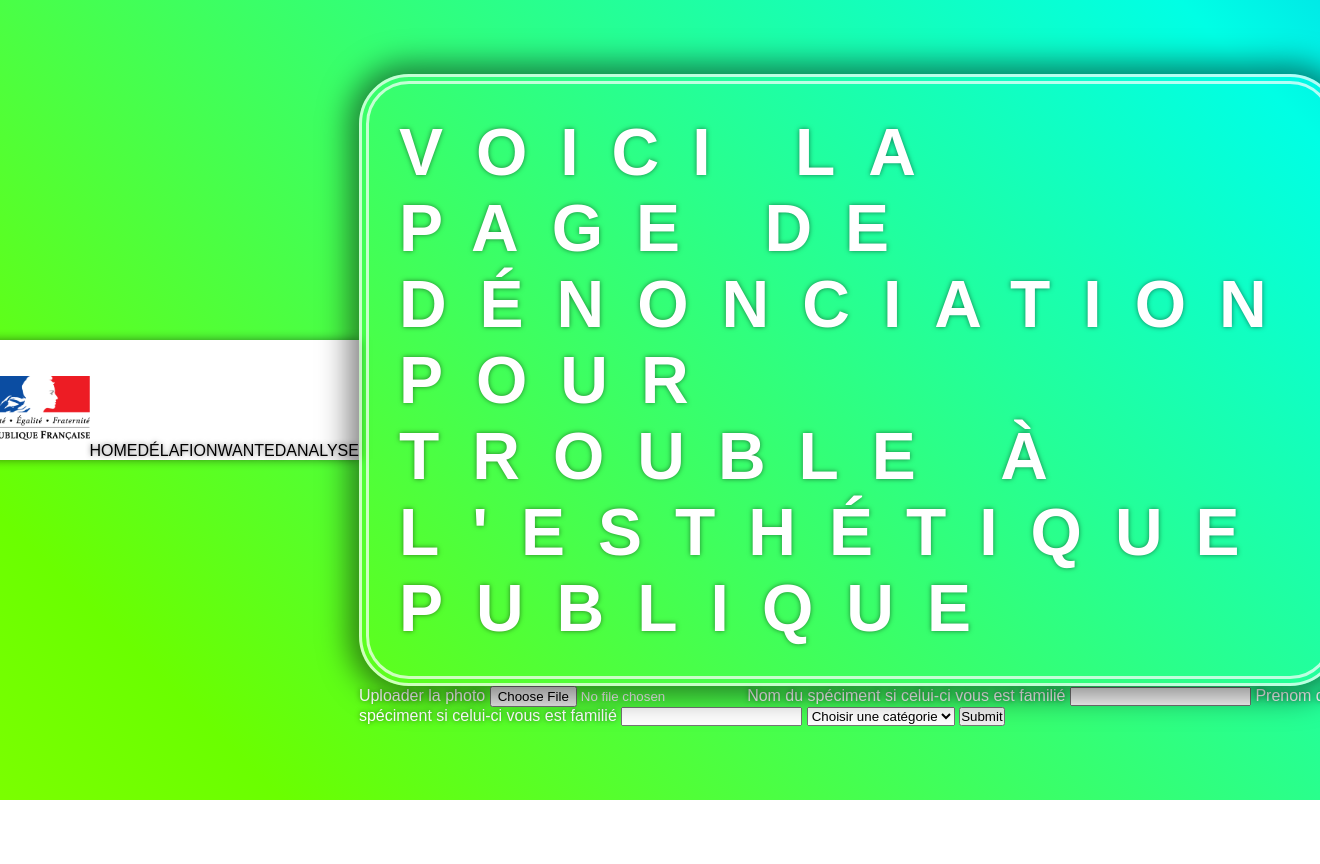
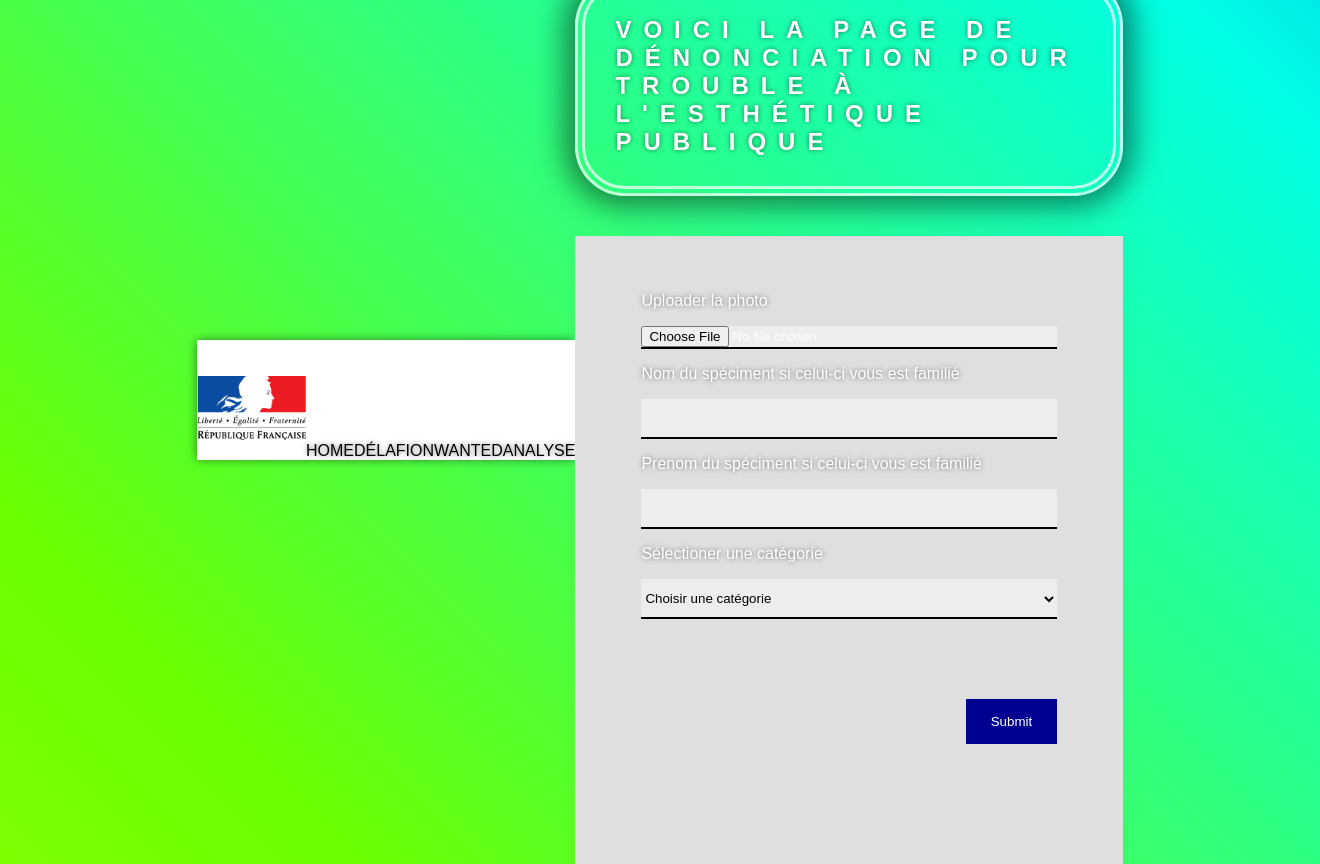
Before and after one commit to RoriLaLoutre/BalanceTonMoche, a PHP site: page /index?page=poucave in a window 1320 px wide; the page is wider, and only the part inside the window is pictured. Before the commit the page ends 800 px from the top of that part, so only its background shows below. Run offline with PHP 8.4, Linux system fonts and the light colour scheme.

Commit message:
mise en place du formulaire et connection bdd , problème dupload image mais globalement fonctionnel + css sur le form poucave

```diff
--- a/Controller/poucaveController.php
+++ b/Controller/poucaveController.php
@@ -5,35 +5,62 @@ $template = './views/pages/poucave.php';
 
 if ($_SERVER['REQUEST_METHOD'] === 'POST') {
 
-    if (isset($_POST['categorie'])) {
-        $categorie = htmlspecialchars($categorie);
+    if (isset($_POST['categorie']) && ($_POST['categorie'] != '')) {
+        $categorie = htmlspecialchars($_POST['categorie']);
     } else {
         $categorie = '';
     }
 
     if (isset($_POST['nom'])) {
-        $nom = htmlspecialchars($nom);
+        $nom = htmlspecialchars($_POST['nom']);
     } else {
         $nom = '';
     }
 
     if (isset($_POST['prenom'])) {
-        $prenom = htmlspecialchars($prenom);
+        $prenom = htmlspecialchars($_POST['prenom']);
     } else {
         $prenom = '';
     }
 
-    if (isset($_FILES['photo'])) {
-            $file = $_FILES['photo'];
-            $filePath = $file['tmp_name'];
-            move_uploaded_file($filePath, './public/specimenpics/' . $file['name']);
+    if (isset($_FILES['photo']) && $_FILES['photo']['error'] === UPLOAD_ERR_OK) {
+        $file = $_FILES['photo'];
+        $filePath = $file['tmp_name'];
+        move_uploaded_file($filePath, './public/specimenpics/' . $file['name']);
+        $imgPath = './public/specimenpics/' . $file['name'];
+        echo $imgPath;
     } else {
-        $file = '';
+        $file = null;
+        $imgPath = null;
     }
 
+    // Validation des données
+    $errors = [];
+    if (empty($categorie)) {
+        $errors[] = "La catégorie est obligatoire.";
+    }
+    if (empty($nom)) {
+        $errors[] = "Le nom est obligatoire.";
+    }
+    if (empty($prenom)) {
+        $errors[] = "Le prénom est obligatoire.";
+    }
+    if (!$imgPath) {
+        $errors[] = "Une photo est obligatoire.";
+    }
+
+    if (empty($errors)) {
+        foreach ($errors as $error) {
+            echo "<p style='color:red;'>$error</p>";
+        }
+        exit;
+    }
+
+    // Valeurs par défaut
     $pos_lat = 0;
     $pos_long = 0;
-
-
-    addMoche($nom , $prenom,'./public/specimenpics/' . $file['name'] , $categorie , $note , $pos_long , $pos_lat);
+    $note = 1;
+        if(!empty($errors)){
+        addMoche($nom , $prenom,$imgPath, $categorie , $note , $pos_long , $pos_lat);
+        }
 }
--- a/config/database.php
+++ b/config/database.php
@@ -2,7 +2,7 @@
  const DB_CONFIG = [
     'db' => 'mysql',
     'host' => 'localhost',
-    'port' => '3306',
+    'port' => '3307',
     'dbname' => 'btm',
     'username' => 'root',
     'password' => '',
--- a/models/CrudManager.php
+++ b/models/CrudManager.php
@@ -36,8 +36,8 @@ function addMoche($nom , $prenom,$img , $categorie , $note , $pos_long , $pos_la
         $dt = time();
         $date = date( "Y-m-d", $dt );   //a enlever si inutilisé
 
-        $sql = "INSERT INTO signalement (nom, prenom, note, img, pos_long , pos_lat, categorie, date)
-        VALUES (:nom , :prenom, :note, :img, :pos_long, :pos_lat, :categorie, :date)";
+        $sql = "INSERT INTO signalement (nom, prenom, note, img, pos_long , pos_lat, date, categorie)
+        VALUES (:nom , :prenom, :note, :img, :pos_long, :pos_lat, :date, :categorie)";
         $query = dbConnect()->prepare($sql);
         $query->execute([
             ':nom' => $nom,
--- a/views/pages/poucave.php
+++ b/views/pages/poucave.php
@@ -1,22 +1,22 @@
-<div>
+<div id="poucave">
 
     <h1>
         Voici la page de dénonciation pour trouble à l'esthétique publique
     </h1>
 
-    <form action="" method="POST">
+    <form action="" method="POST" class="form-delation">
 
         <label for="photo">Uploader la photo</label>
-        <input type="file" name = "photo" id="photo">
+        <input type="file" name = "photo" id="photo" >
 
         <label for="nom">Nom du spéciment si celui-ci vous est familié</label>
-        <input type="text" name = "nom" id="nom">
+        <input type="text" name = "nom" id="nom" class="insert-input">
 
         <label for="prenom">Prenom du spéciment si celui-ci vous est familié</label>
-        <input type="text" name = "prenom" id="prenom">
+        <input type="text" name = "prenom" id="prenom" class="insert-input">
 
-
-        <select name="categorie" id="categorie">
+        <label for="prenom">Sélectioner une catégorie </label>
+        <select name="categorie" id="categorie" class="insert-input">
             <option value="">Choisir une catégorie</option>
             <option value="corp">Corps</option>
             <option value="pied">Pied</option>
@@ -28,8 +28,9 @@
             <option value="global">Esthétique globale</option>
             <option value="other">Autres...</option>
         </select>
-
-        <input type="submit" text="Soumettre">
+        <div class="form-z-btn">
+            <input type="submit" text="Soumettre" id="btn-soumettre">
+        </div>
 
     </form>
 
--- a/views/style/layout.css
+++ b/views/style/layout.css
@@ -85,3 +85,56 @@ ul{
 .gray-box p{
     margin-bottom: 24px;
 }
+
+/* Formulaire */
+#poucave{
+    margin: auto;
+    width: 41.5vw;
+}
+
+#poucave h1{
+    font-size: 1.5rem;
+    margin:5vh 0;
+}
+.form-delation{
+    padding: 5vh 5vw;
+    background-color: #dfdfdf;
+    display: flex;
+    flex-direction: column;
+}
+
+.form-delation label{
+    margin: 2vh 0;
+}
+
+.form-delation .insert-input{
+    background-color: #eeee;
+    border: none;
+    border-bottom: 2px solid black;
+    height: 5vh;
+}
+
+.form-z-btn{
+    margin: 10vh 0;
+
+    display: flex;
+    width: 100%;
+    justify-content: flex-end;
+}
+.form-delation #btn-soumettre{
+    background-color: #000091;
+    color: white;
+    padding: 15px;
+    border: none;
+    padding-right:25px ;
+    padding-left:25px ;
+
+}
+
+.form-delation #photo{
+
+    background-color: #eeee;
+    border-bottom: 2px solid black;
+
+
+    }
```
